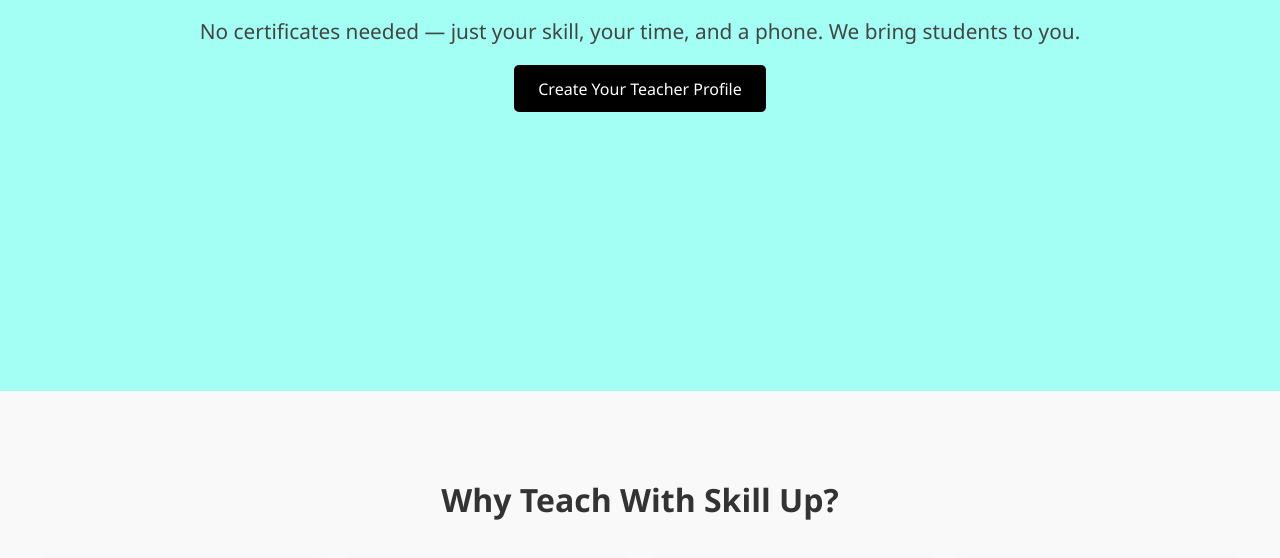
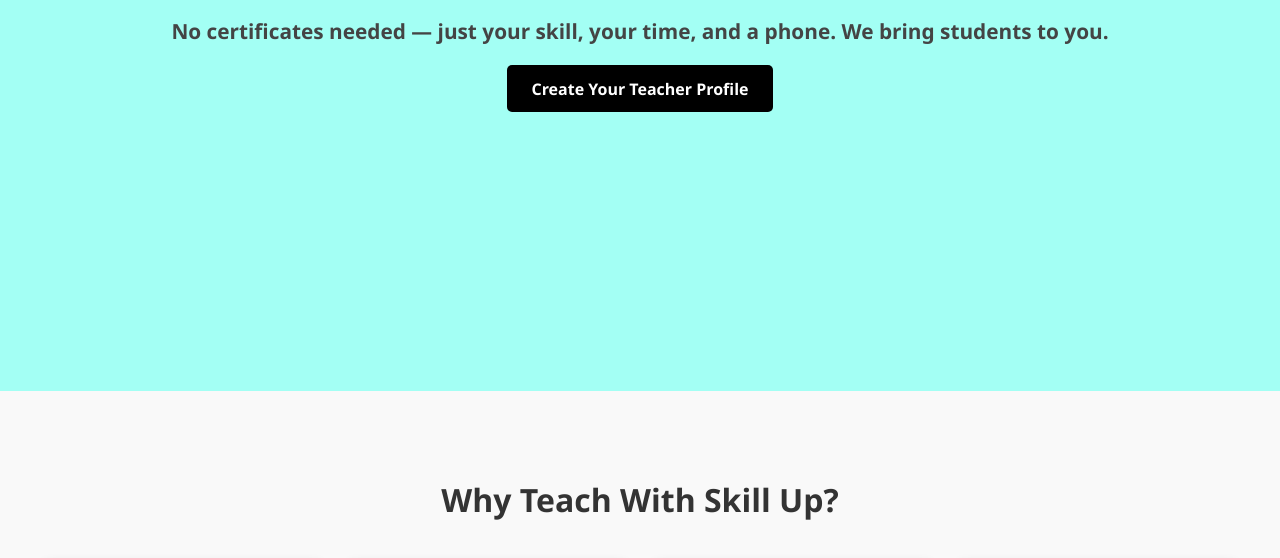
Before and after one commit to Skillup-lab/Skillup-lab, a plain HTML site: page teacher.html in a window 1280 px wide. Shown: the part 237-795 px from the top of the page. Drawn offline with Linux system fonts and the light colour scheme.

Commit message:
Update teacher.html

```diff
--- a/teacher.html
+++ b/teacher.html
@@ -187,8 +187,8 @@
 <!-- HERO -->
 <section class="hero reveal fade-up">
   <h1>Teach From Anywhere in Nigeria</h1>
-  <p style="font-size: 1.3rem; font-weight: light;">No certificates needed — just your skill, your time, and a phone. We bring students to you.</p>
-  <a href="teach.html" style="font-weight: lighter; font-size: 1rem;" class="cta-btn">Create Your Teacher Profile</a>
+  <p style="font-size: 1.3rem; font-weight: bold;">No certificates needed — just your skill, your time, and a phone. We bring students to you.</p>
+  <a href="teach.html" style="font-weight: bold; font-size: 1rem;" class="cta-btn">Create Your Teacher Profile</a>
 </section>
 
 <!-- BENEFITS SECTION FOR TEACHERS -->
```
